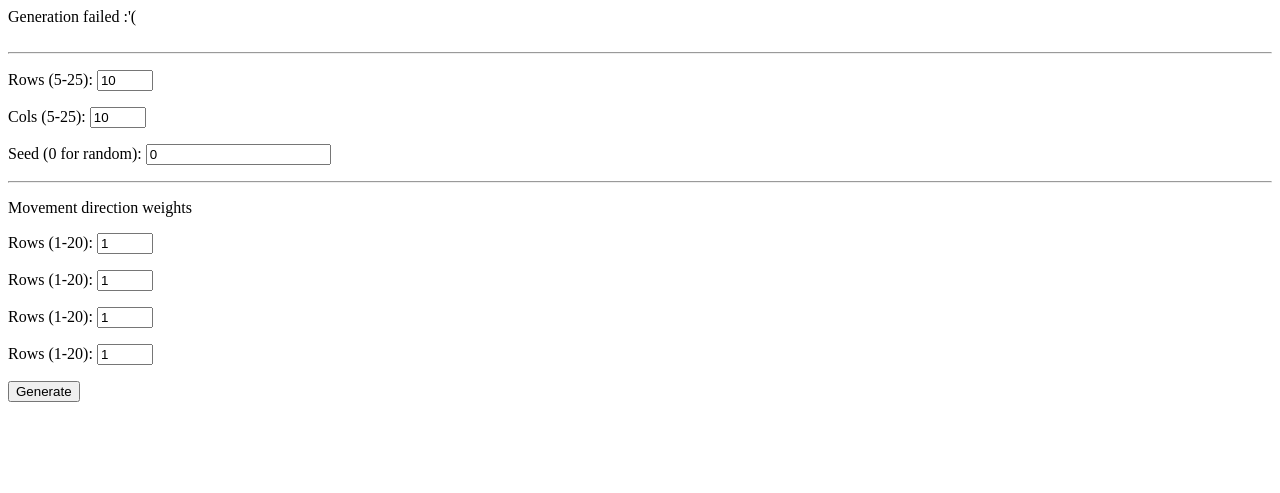
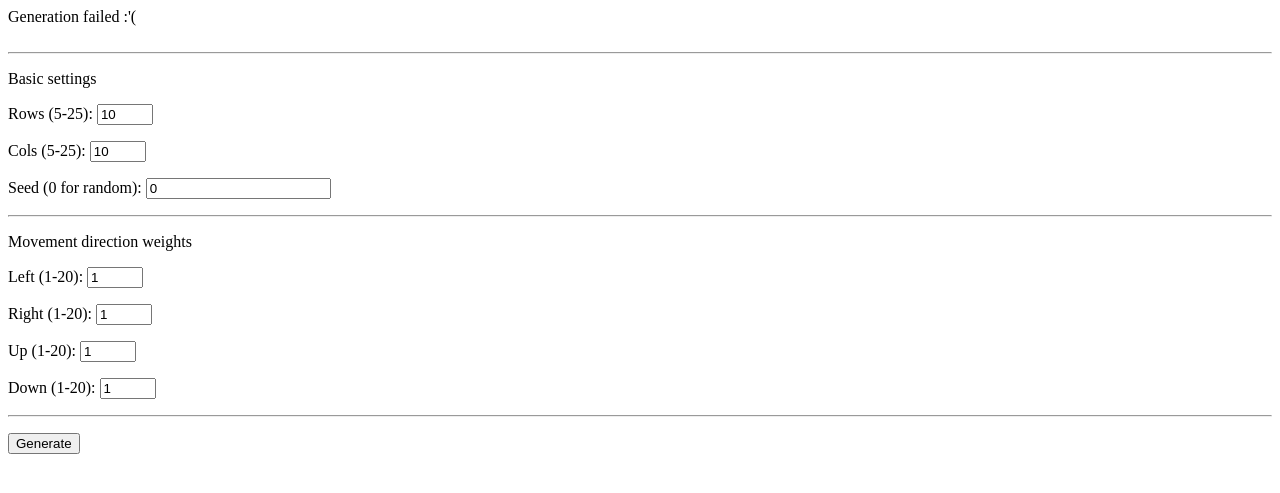
Before and after one commit to ArmoredThirteen/MazePlusPlus, a PHP site: page /backtrack.php in a window 1280 px wide. Shown: the top 493 px of the page. Run offline with PHP 8.4, Linux system fonts and the light colour scheme.

Commit message:
Fix form naming, added another break, added description for basic settings

```diff
--- a/backtrack.php
+++ b/backtrack.php
@@ -48,6 +48,7 @@
 <hr>
 
 <form method="post" action="backtrack.php">
+	<p>Basic settings</p>
 	<p>Rows (5-25): <input type="number" name="rows"
 					min="5" max="25"
 					value="<?php echo $rows; ?>" /></p>
@@ -61,18 +62,20 @@
 	<hr>
 
 	<p>Movement direction weights</p>
-	<p>Rows (1-20): <input type="number" name="Left"
+	<p>Left (1-20): <input type="number" name="wOne"
 					min="1" max="20"
 					value="<?php echo $wOne; ?>" /></p>
-	<p>Rows (1-20): <input type="number" name="Right"
+	<p>Right (1-20): <input type="number" name="wTwo"
 					min="1" max="20"
 					value="<?php echo $wTwo; ?>" /></p>
-	<p>Rows (1-20): <input type="number" name="Up"
+	<p>Up (1-20): <input type="number" name="wThree"
 					min="1" max="20"
 					value="<?php echo $wThree; ?>" /></p>
-	<p>Rows (1-20): <input type="number" name="Down"
+	<p>Down (1-20): <input type="number" name="wFour"
 					min="1" max="20"
 					value="<?php echo $wFour; ?>" /></p>
 
+	<hr>
+
 	<p><input type="submit" value="Generate"/></p>
 </form>
```
